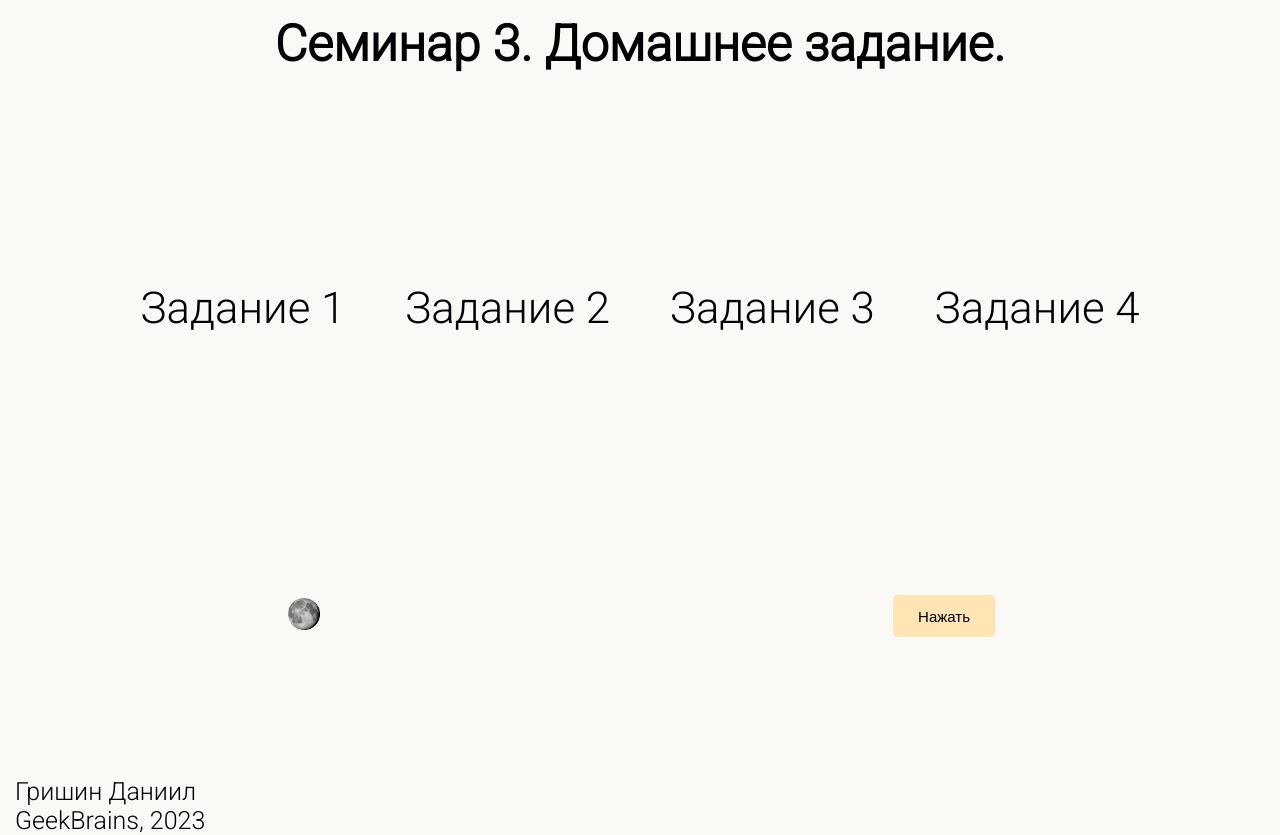
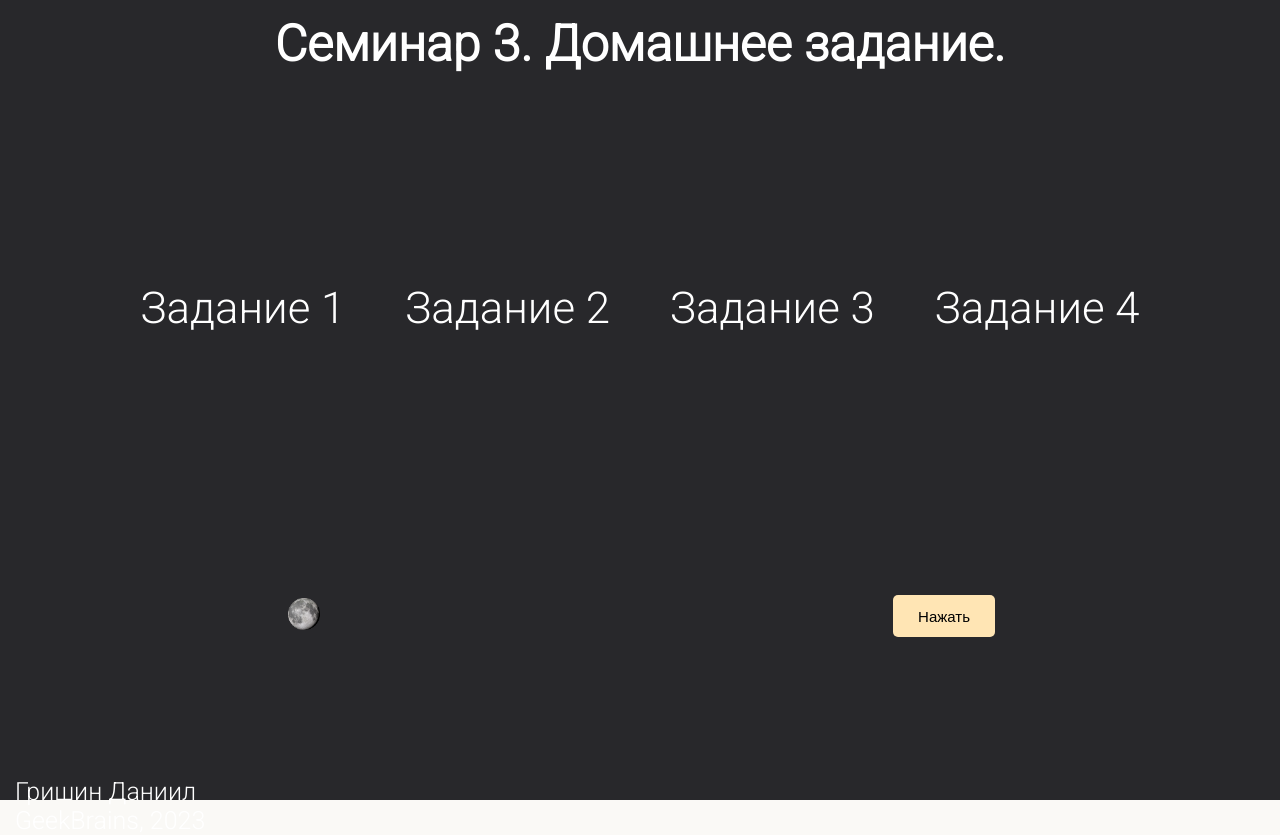
Before and after one commit to daniildg/web-smnr3, a plain HTML site: page index.html in a window 1280 px wide. Both pictures are taken after a click on the element 304 px from the left and 616 px from the top of the page. Drawn offline with Linux system fonts and the light colour scheme.

Commit message:
added working light-dark function in main

```diff
--- a/index.css
+++ b/index.css
@@ -1,26 +1,25 @@
-*{
+* {
   padding: 0;
   margin: 0;
 }
 
-/* :root{
-  --color: #FAF9F6;
-} */
+:root {
+  --background: #faf9f6;
+  --text: #000;
+}
 
-html, body{
+html,
+body {
   height: 100%;
   font-family: 'Roboto', sans-serif;
   font-size: 25px;
-  background: #FAF9F6;
-  /* background-color: var(--background); */
+  background: var(--background);
 }
 
-/* body.dark{
-  --box-shadow-color: #cbc6c6;
-  --background: #463b3b;
-  --background-body: #9b9090;
-  --tongle: #FAF9F6;
-} */
+body.dark {
+  --background: #28282B;
+  --text: #fff;
+}
 
 .wrapper {
   display: flex;
@@ -28,9 +27,10 @@ html, body{
   height: 25%;
   align-items: center;
   padding-top: 15px;
+  color: var(--text);
 }
 
-.content{
+.content {
   display: flex;
   flex: 1 0 auto;
   flex-direction: row;
@@ -39,7 +39,7 @@ html, body{
   padding: 25px;
 }
 
-.content ol{
+.content ol {
   display: flex;
   flex-direction: row;
   align-items: center;
@@ -47,7 +47,7 @@ html, body{
   list-style: none;
 }
 
-.content .text{
+.content .text {
   font-size: 135%;
   text-indent: 25px;
   padding-top: 15px;
@@ -57,7 +57,7 @@ html, body{
   margin: 15px;
 }
 
-.item{
+.item {
   padding-top: 15px;
   padding-bottom: 200px;
   padding-left: 15px;
@@ -65,17 +65,17 @@ html, body{
   margin: 15px;
 }
 
-.item a{
+.item a {
   text-decoration: none;
-  color: black;
+  color: var(--text);
   font-size: 175%;
 }
 
-.item a:hover{
+.item a:hover {
   color: red;
 }
 
-.home{
+.home {
   display: flex;
   flex-direction: row;
   justify-content: space-around;
@@ -83,19 +83,18 @@ html, body{
   padding-bottom: 10px;
 }
 
-.home a{
+.home a {
   text-decoration: none;
   color: black;
   font-size: 120%;
-
 }
 
-.home a:hover{
+.home a:hover {
   color: red;
 }
 
-#helloButton{
-
+#helloButton {
+  cursor: pointer;
   background-color: #FFE5B4;
   border: none;
   border-radius: 5px;
@@ -103,7 +102,7 @@ html, body{
   font-size: 60%;
 }
 
-#toggle-theme-btn{
+#toggle-theme-btn {
   border: none;
   background-color: transparent;
   cursor: pointer;
@@ -112,18 +111,17 @@ html, body{
   transition: 5ms;
 }
 
-#toggle-theme-btn:hover{
+#toggle-theme-btn:hover {
   background: #dbdbdb;
 }
 
-#toggle-theme-btn img{
+#toggle-theme-btn img {
   width: 32px;
 }
 
-
-
-.footer{
+.footer {
   flex: 0 0 auto;
   padding-left: 15px;
   margin-top: 130px;
+  color: var(--text);
 }
```
